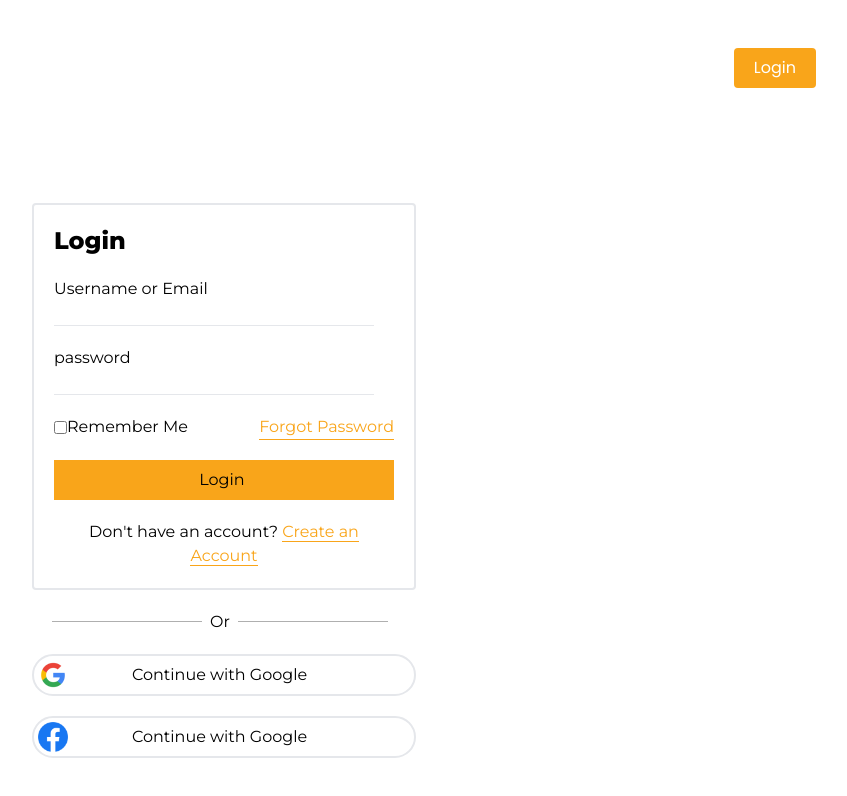
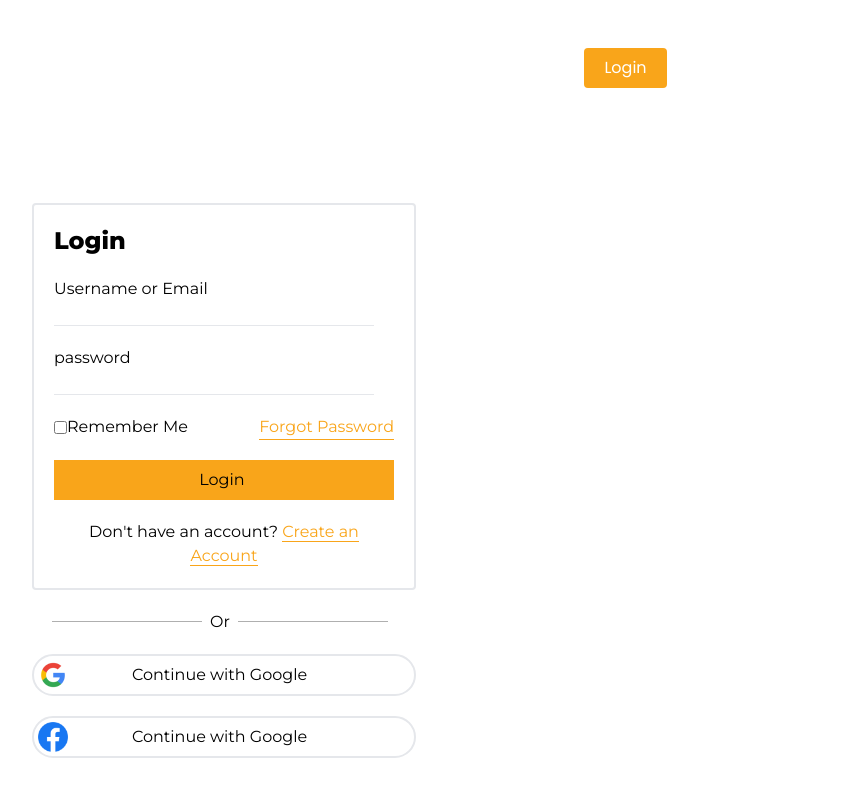
Before and after one commit to sixavengers/travel-agency-client, a React (Create React App) app: page /login in a window 1280 px wide. Shown: the top 796 px of the page, without its empty margins (416-1263 px from the left). Built offline with nearby package versions, Linux system fonts and the light colour scheme.

Commit message:
added routes for dashboard

```diff
--- a/src/App.tsx
+++ b/src/App.tsx
@@ -2,6 +2,7 @@ import { Route, Routes } from "react-router-dom";
 import "./App.css";
 import Home from "./components/Home/Home";
 import Navbar from "./components/Navbar";
+import Dashboard from "./pages/Dashboard/Dashboard";
 import Login from "./pages/login-register/Login";
 import Register from "./pages/login-register/Register";
 
@@ -15,6 +16,9 @@ function App() {
         <Route path="/home" element={<Home />} />
         <Route path="/login" element={<Login />} />
         <Route path="/register" element={<Register />} />
+
+        {/* dashboard routes */}
+        <Route path="/dashboard" element={<Dashboard />} />
       </Routes>
     </div>
   );
--- a/src/components/Navbar.tsx
+++ b/src/components/Navbar.tsx
@@ -73,6 +73,9 @@ const Navbar = () => {
             <li className="mt-4 mb-4 p-2 px-5 bg-[#F9A51A] rounded cursor-pointer">
               <Link to="/login">Login</Link>
             </li>
+            <li className="mt-4 mb-4 p-2 px-5  rounded cursor-pointer">
+              <Link to="/dashboard">Dashboard</Link>
+            </li>
           </ul>
 
           <div onClick={handleNav} className="block md:hidden">
```
